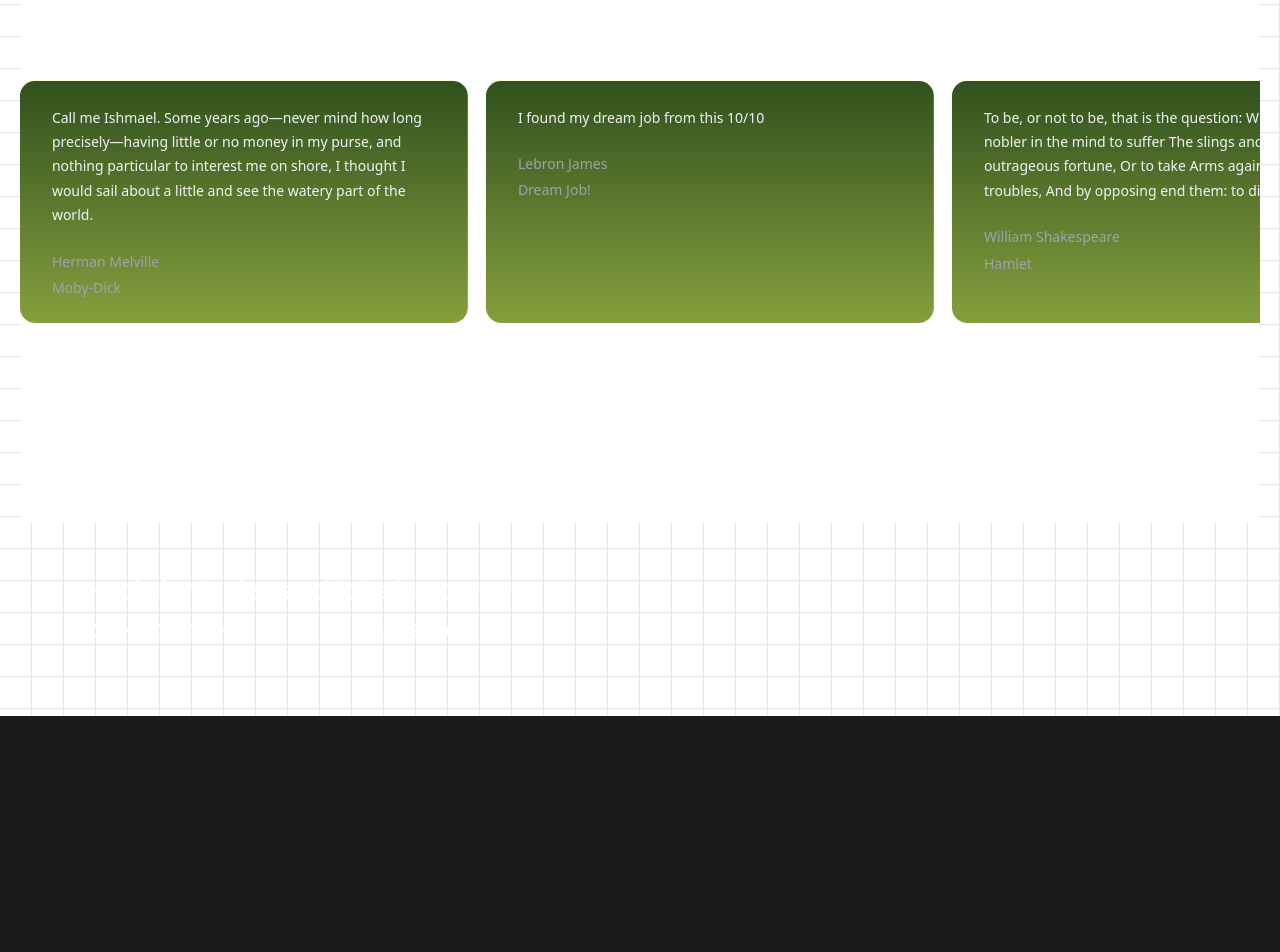
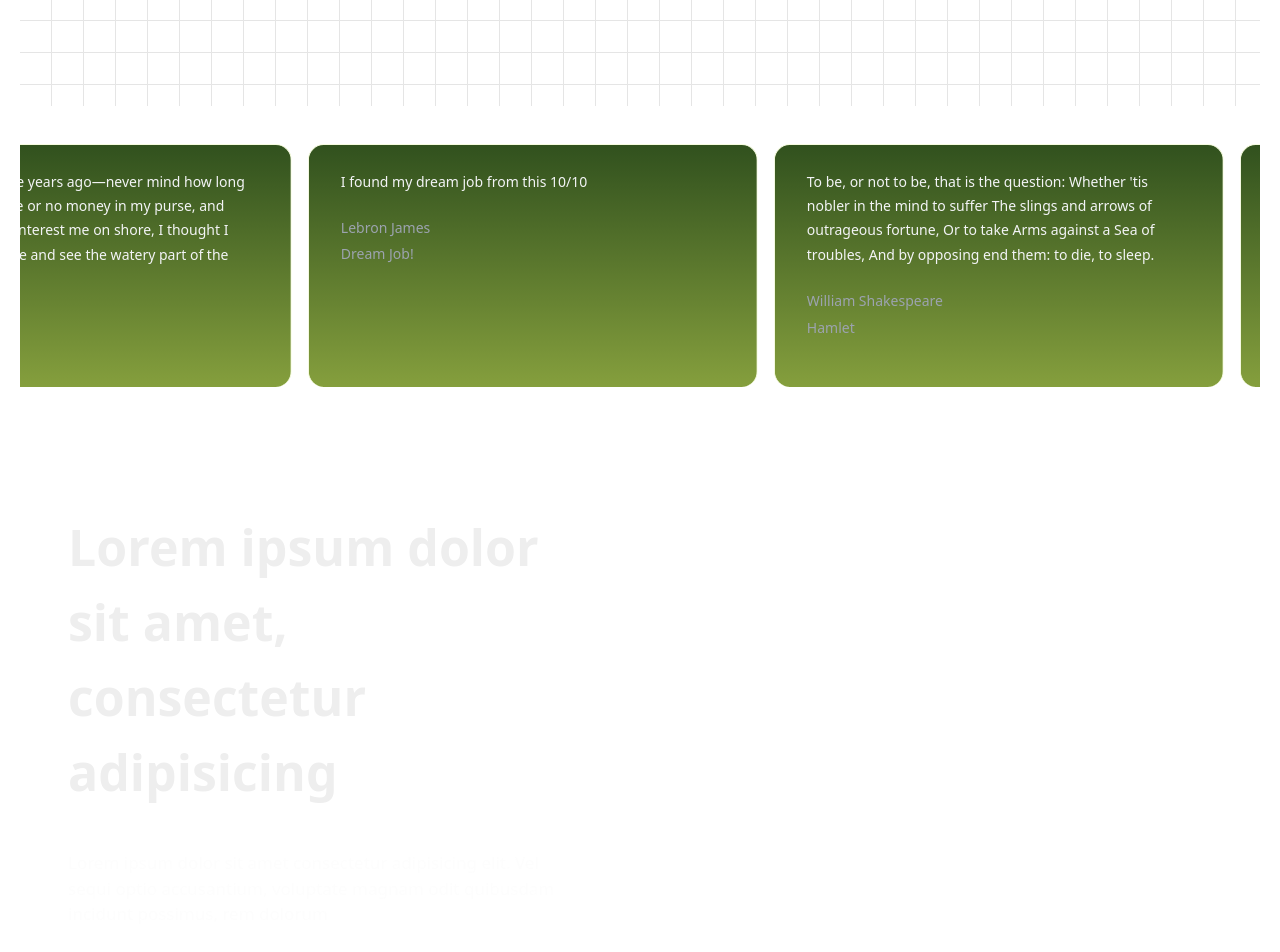
Before and after one commit to qasemdf/job-tracker, a Next.js app: page / in a window 1280 px wide. Shown: the part 540-1492 px from the top of the page. Before the commit the page ends 1256 px from the top, so only its background shows below. Built offline with nearby package versions, Linux system fonts and the light colour scheme.

Commit message:
improved home page

```diff
--- a/app/components/home.tsx
+++ b/app/components/home.tsx
@@ -1,49 +1,21 @@
 import { InfiniteMovingCards } from "./ui/MarqueeCards";
+import HpTitle from "./ui/HpTitle";
+import TextCard from "./ui/TextCard";
 
 function Home() {
   return (
-    <div className="flex flex-col p-5 pt-20 w-full dark:bg-[#1A1A19] bg-white dark:bg-grid-white/[0.1] bg-grid-black/[0.1] ">
-      <div className="flex flex-col items-center mt-12">
-        <h1 className="text-white text-[48px] font-semibold">
-          Bring the job market to you
-        </h1>
-        <h2 className="text-white text-[42px] font-semibold text-center">
-          Track every application effortlessly
-        </h2>
-        <p className="mt-5 text-white">
-          The new standard for applying and tracking jobs find your dream career
-          within minuets
-        </p>
-        <p className="text-white">
-          lorum ipsum so lador this is filler replace this with words later
-          dalor
-        </p>
-        <button
-          className="mt-5 text-[#F6FCDF] p-2 font-medium w-[400px] rounded-md "
-          style={{
-            background: "linear-gradient(90deg, #31511E, #859F3D",
-          }}
-        >
-          Start for Free
-        </button>
-        <p className="text-[15px] mt-2 text-[#fbfbfb65]">
-          14-day trial, no card required. start in minuets
-        </p>
-      </div>
-      <div className="h-[40rem] rounded-md flex flex-col antialiased bg-white dark:bg-transparent  items-center justify-center relative overflow-hidden">
+    <div className="flex flex-col p-5 pt-20 w-full dark:bg-[#1A1A19] bg-white ">
+      <HpTitle />
+      <div className="h-[20rem] rounded-md flex flex-col antialiased bg-white dark:bg-transparent  items-center justify-center relative overflow-hidden">
         <InfiniteMovingCards
           items={testimonials}
           direction="left"
-          speed="slow"
+          speed="normal"
         />
       </div>
-      <div className="w-full p-12">
-        <h2 className="text-white text-[26px]">
-          Search for in demand jobs in your area
-        </h2>
-        <h2 className="text-white text-[26px] pl-4">
-          look for the jobs your interested in
-        </h2>
+      <div className="flex flex-col w-full p-12 gap-60">
+        <TextCard />
+        <TextCard />
       </div>
     </div>
   );
--- /dev/null
+++ b/app/components/ui/HpTitle.tsx
@@ -0,0 +1,31 @@
+function HpTitle() {
+  return (
+    <div className="flex flex-col items-center pt-16 pb-52 dark:bg-grid-white/[0.1] bg-grid-black/[0.1]">
+      <h1 className="text-white text-[48px] font-semibold">
+        Bring the job market to you
+      </h1>
+      <h2 className="text-white text-[42px] font-semibold text-center">
+        Track every application effortlessly
+      </h2>
+      <p className="mt-5 text-white">
+        The new standard for applying and tracking jobs find your dream career
+        within minuets
+      </p>
+      <p className="text-white">
+        lorum ipsum so lador this is filler replace this with words later dalor
+      </p>
+      <button
+        className="mt-5 text-[#F6FCDF] p-2 font-medium w-[400px] rounded-md "
+        style={{
+          background: "linear-gradient(90deg, #31511E, #859F3D",
+        }}
+      >
+        Start for Free
+      </button>
+      <p className="text-[15px] mt-2 text-[#fbfbfb65]">
+        14-day trial, no card required. start in minuets
+      </p>
+    </div>
+  );
+}
+export default HpTitle;
--- /dev/null
+++ b/app/components/ui/TextCard.tsx
@@ -0,0 +1,18 @@
+function TextCard() {
+  return (
+    <div className="flex w-full items-center justify-center gap-16 ">
+      <div className="max-w-[500px]">
+        <h1 className="text-[50px] font-semibold text-wrap text-[#eee]">
+          Lorem ipsum dolor sit amet, consectetur adipisicing
+        </h1>
+        <p className="mt-10 text-[17px] text-[#fbfbfb65]">
+          Lorem ipsum dolor sit amet consectetur adipisicing elit. Vel sequi
+          optio accusantium, voluptate magnam odit quibusdam incidunt possimus,
+          rem dolorum
+        </p>
+      </div>
+      <div className="w-full max-w-[750px] h-[490px] bg-white rounded-2xl"></div>
+    </div>
+  );
+}
+export default TextCard;
--- a/app/components/ui/navbar.tsx
+++ b/app/components/ui/navbar.tsx
@@ -6,7 +6,7 @@ import React from "react";
 export default function Navbar() {
   return (
     <nav
-      className="fixed z-50 w-full h-16 shadow-xl bg-[#31511E]"
+      className="fixed z-50 w-full h-16 shadow-xl bg-[#31511E] "
       style={{
         background: "linear-gradient(80deg, #31511E, #859F3D",
       }}
@@ -15,7 +15,7 @@ export default function Navbar() {
         <Link href="/">
           <Image
             src="/Logo.png"
-            hidden="true"
+            hidden={true}
             alt="logo"
             width="110"
             height="20"
--- a/app/globals.css
+++ b/app/globals.css
@@ -4,4 +4,15 @@
 
 body {
   background-color: #1a1a19;
+  margin: 0;
+  padding: 0;
+  box-sizing: border-box;
 }
+
+::-webkit-scrollbar {
+  color: #1a1a19;
+}
+
+::-webkit-scrollbar-thumb {
+  background: linear-gradient(290deg, #31511e, #859f3d);
+}
```
